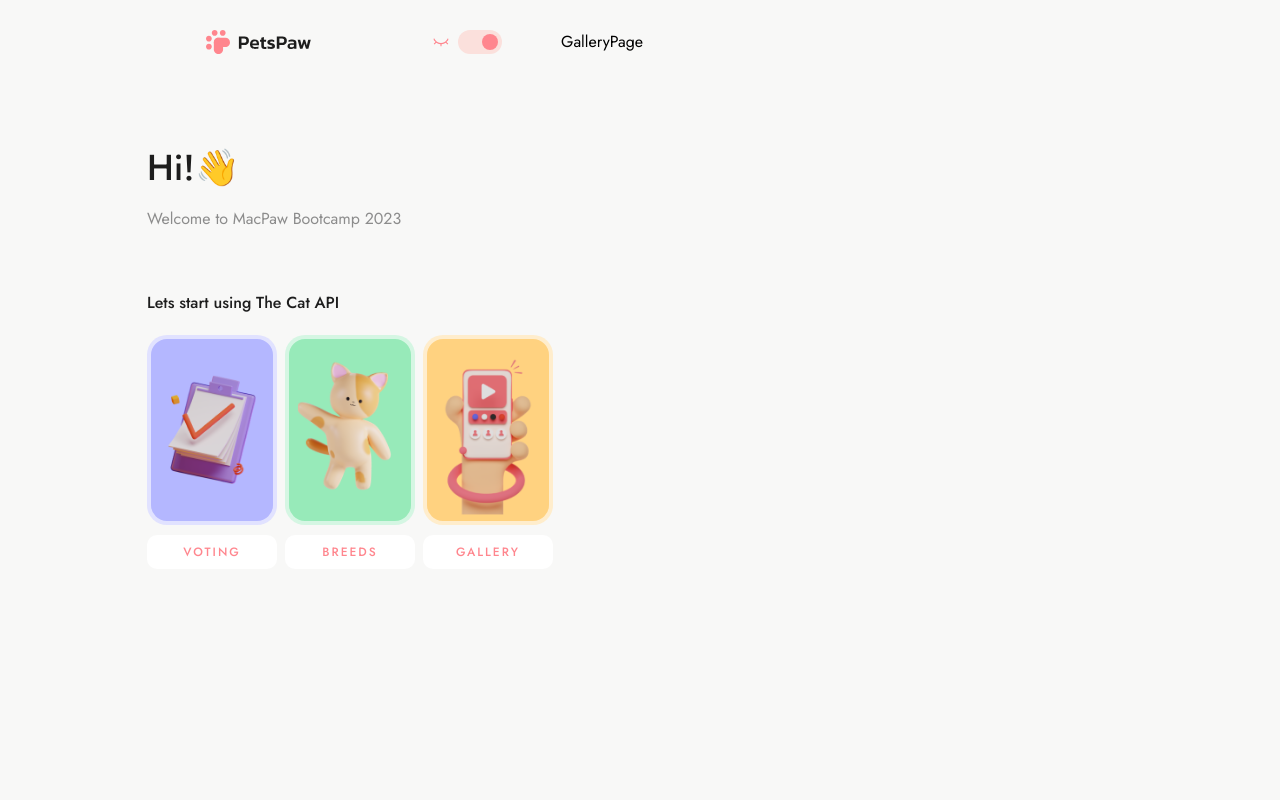
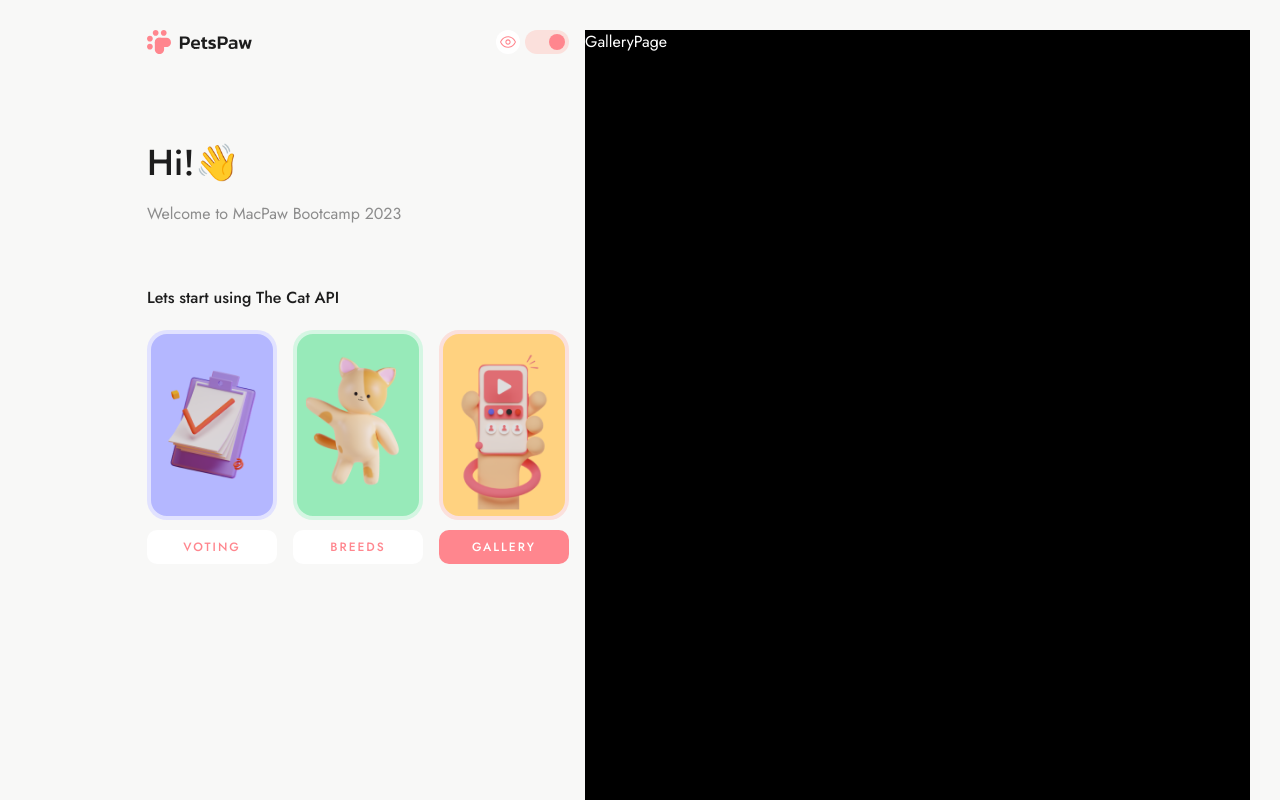
Before and after one commit to PanyaPrimal/PetsPawApp, a Next.js app: page /gallery in a window 1280 px wide. Built offline with nearby package versions, Linux system fonts and the light colour scheme.

Commit message:
put logo into link, fix theme togler and state, bind button style to nav, bind active navItem to current path, fix margins in nav layout, etc

```diff
--- a/app/components/Button/button.jsx
+++ b/app/components/Button/button.jsx
@@ -1,9 +1,13 @@
 import React from 'react'
 import styles from './button.module.css';
 
-const NavButton = ({buttonText}) => {
+const NavButton = ({ buttonText, className }) => {
   return (
-    <div className={`${styles.button}`}>
+    <div
+      className={`${styles.button} ${className}`}
+      style={{
+      }}
+    >
       {buttonText}
     </div>
   )
--- a/app/components/Button/button.module.css
+++ b/app/components/Button/button.module.css
@@ -7,19 +7,7 @@
   font-size: 12px;
   font-weight: 500;
   letter-spacing: 2px;
-  background-color: green;
   text-transform: uppercase;
   border-radius: 10px;
   background-color: #fff;
 }
-
-.button:hover {
-  border-radius: 10px;
-  background: #FBE0DC;
-}
-
-.button:active {
-  color: #FFF;
-  border-radius: 10px;
-  background: #FF868E;
-}
--- a/app/components/LeftSidebar/LeftSidebar.jsx
+++ b/app/components/LeftSidebar/LeftSidebar.jsx
@@ -6,12 +6,12 @@ import { ThemeToggler } from '../ThemeToggler/ThemeToggler';
 export const LeftSidebar = () => {
   return (
     <aside className='w- flex flex-col'>
-      <div className='flex justify-around'>
+      <div className='flex justify-between'>
         <Logo />
         <ThemeToggler />
       </div>
 
-      <h2 className='mt-[85px] text-[#1D1D1D] text-4xl font-medium leading-[58px]'>Hi!👋</h2>
+      <h2 className='mt-[80px] text-[#1D1D1D] text-4xl font-medium leading-[58px]'>Hi!👋</h2>
 
       <h5 className='mt-[10px] mb-[60px] text-[#8C8C8C]'>Welcome to MacPaw Bootcamp 2023</h5>
 
--- a/app/components/Logo/Logo.jsx
+++ b/app/components/Logo/Logo.jsx
@@ -1,11 +1,15 @@
 import React from 'react';
 import { PawSvg, PetsPawTextSvg } from '@public/assets/svg';
+import Link from "next/link";
 
 export const Logo = () => {
   return (
-    <div className='flex items-center w-fit'>
+    <Link
+      href="/"
+      className='flex items-center w-fit'
+    >
       <PawSvg className='mr-2' />
       <PetsPawTextSvg />
-    </div>
+    </Link>
   );
 };
--- a/app/components/NavItem/NavItem.jsx
+++ b/app/components/NavItem/NavItem.jsx
@@ -1,5 +1,6 @@
 'use client'
-
+import { usePathname } from "next/navigation"
+import React from 'react';
 import Link from "next/link";
 import Image from "next/image";
 import styles from "./nav.item.module.css";
@@ -15,10 +16,12 @@ const NavItem = ({
   background,
   isFirstImage
 }) => {
+  const router = usePathname();
+
   return (
     <Link
       href={path}
-      className={`${styles.navItem}`}
+      className={`${styles.navItem} ${router === path ? styles.active : '' }`}
     >
         <div
           className={`${styles.navItemImage}`}
@@ -32,7 +35,10 @@ const NavItem = ({
             height={height}
           />
         </div>
-      <NavButton buttonText={buttonText}/>
+      <NavButton
+        className={styles.navButton}
+        buttonText={buttonText}
+      />
     </Link>
   );
 }
--- a/app/components/NavItem/nav.item.module.css
+++ b/app/components/NavItem/nav.item.module.css
@@ -2,7 +2,28 @@
   display: flex;
   flex-direction: column;
   align-items: center;
-  margin-right: 8px;
+  margin-right: 16px;
+}
+
+.navItem:hover .navItemImage {
+  border: 4px solid #FFF;
+}
+
+.navItem:hover .navButton {
+  border-radius: 10px;
+  background: #FBE0DC;
+}
+
+.navItem.active .navItemImage,
+.navItem:active .navItemImage {
+  border: 4px solid #FBE0DC;
+}
+
+.navItem.active .navButton,
+.navItem:active .navButton {
+  color: #FFF;
+  border-radius: 10px;
+  background: #FF868E;
 }
 
 .navItemImage {
@@ -19,11 +40,3 @@
 .firstImage {
   transform: scale(1.2);
 }
-
-.navItemImage:hover {
-  border: 4px solid #FFF;
-}
-
-.navItemImage:active {
-  border: 4px solid #FBE0DC;
-}
--- a/app/components/ThemeToggler/ThemeToggler.jsx
+++ b/app/components/ThemeToggler/ThemeToggler.jsx
@@ -1,24 +1,26 @@
 'use client'
 
 import { ThemeEyeClosed, ThemeEyeOpen, ThemeTogglerLeft, ThemeTogglerRight } from '@public/assets/svg';
-import React, { useState } from 'react';
+import React, { useState, useEffect } from 'react';
 import styles from './togler.module.css';
 
 export const ThemeToggler = () => {
   const [isDarkTheme, setIsDarkTheme] = useState(false);
 
+  useEffect(() => {
+    document.body.classList.toggle('dark', isDarkTheme);
+  }, [isDarkTheme]);
+
   const toggleTheme = () => {
     setIsDarkTheme(!isDarkTheme);
-    document.body.classList.toggle('dark', isDarkTheme);
   };
 
   return (
-    <div>
-      <div className='flex items-center' onClick={toggleTheme}>
+    <div className='flex items-center mr-[16px] cursor-pointer' onClick={toggleTheme}>
       {isDarkTheme ? (
+        <ThemeEyeClosed className={`rounded-[20px] w-6 h-6 bg-[#FFFFFF0D] p-1 bg-opacity-5 mr-[5px] ${styles}`} />
+      ) : (
         <ThemeEyeOpen className={`rounded-[20px] w-6 h-6 bg-white p-1 mr-[5px] ${styles}`} />
-        ) : (
-          <ThemeEyeClosed className={`rounded-[20px] w-6 h-6 bg-[#FFFFFF0D] p-1 bg-opacity-5 mr-[5px] ${styles}`} />
       )}
       {isDarkTheme ? (
         <ThemeTogglerLeft className={{styles}} />
@@ -26,6 +28,5 @@ export const ThemeToggler = () => {
         <ThemeTogglerRight className={{styles}} />
       )}
     </div>
-    </div>
   );
 };
--- a/app/gallery/page.jsx
+++ b/app/gallery/page.jsx
@@ -3,7 +3,7 @@ import styles from './gallery.module.css';
 
 const GalleryPage = () => {
   return (
-    <div>GalleryPage</div>
+    <div className='bg-black w-full h-full text-white'>GalleryPage</div>
   )
 }
 
--- a/app/layout.jsx
+++ b/app/layout.jsx
@@ -11,7 +11,7 @@ export default function RootLayout({ children }) {
  return (
     <html lang='en'>
       <head>
-        <link rel="icon" href="/assets/icons/favicon.png" sizes="any" />
+        <link rel="icon" href="/assets/icons/favicon.svg" sizes="any" />
       </head>
       <body className='app w-full flex pt-[30px] pl-[147px] pr-[30px]'>
         <LeftSidebar className="max-w-[665px] w-full"></LeftSidebar>
```
Also changed, not shown: public/assets/icons/favicon.svg (added). Lines whose indentation alone changed are shown as unchanged.
